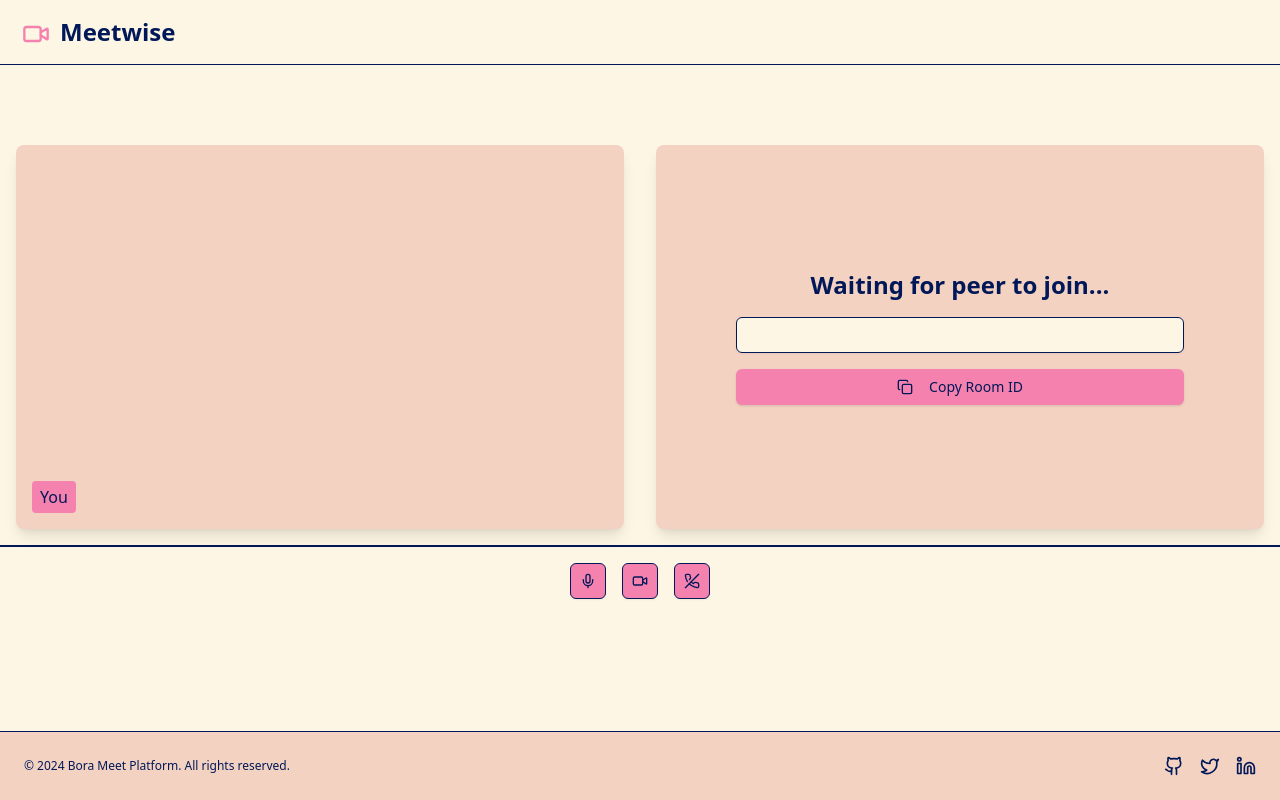
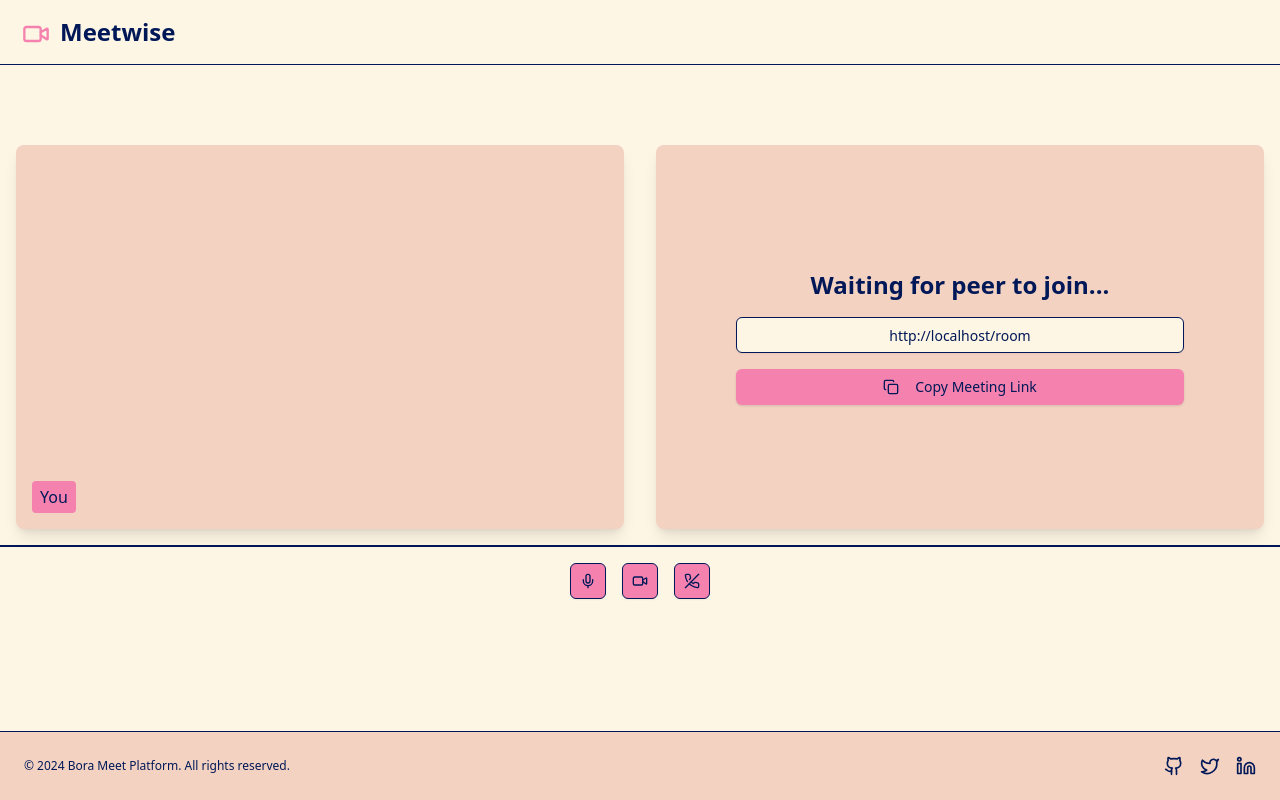
Before and after one commit to RitikBora/webrtc, a React (Vite) app in the folder frontend/: page /room in a window 1280 px wide. Built offline with nearby package versions, Linux system fonts and the light colour scheme; no server answers.

Commit message:
added loader to perr connection

```diff
--- a/frontend/src/components/MeetingRoom/Receiver.tsx
+++ b/frontend/src/components/MeetingRoom/Receiver.tsx
@@ -1,20 +1,17 @@
-
-
+import React, { useState } from "react";
 import { Button } from "../ui/button";
 import { Input } from "../ui/input";
-import { Copy } from "lucide-react";
+import { Copy, Video } from "lucide-react";
 import { toast } from "react-toastify";
+import { motion } from "framer-motion";
 
-
-
-export const Receiver = ({roomId , isPeerConnected , peerVideoRef} : {roomId : string , isPeerConnected: boolean , peerVideoRef: React.RefObject<HTMLVideoElement>}) =>
-{
-
+export const Receiver = ({ isPeerConnected, peerVideoRef }: { isPeerConnected: boolean, peerVideoRef: React.RefObject<HTMLVideoElement> }) => {
+  const [isWaiting, setIsWaiting] = useState(false);
 
   const copyRoomId = () => {
-    navigator.clipboard.writeText(roomId);
+    navigator.clipboard.writeText(window.location.href);
     toast.success('Room ID Copied!', {
-        position:"top-right",
+      position: "top-right",
       autoClose: 2000,
       hideProgressBar: false,
       closeOnClick: true,
@@ -22,9 +19,21 @@ export const Receiver = ({roomId , isPeerConnected , peerVideoRef} : {roomId : s
       draggable: true,
       theme: "light",
     });
+    setIsWaiting(true);
   };
 
-  return(
+  const pulseVariants = {
+    pulse: {
+      scale: [1, 1.1, 1],
+      transition: {
+        duration: 1.5,
+        repeat: Infinity,
+        ease: "easeInOut",
+      },
+    },
+  };
+
+  return (
     <div className="flex-1 bg-[#f3d2c1] rounded-lg overflow-hidden shadow-lg min-h-96">
       {isPeerConnected ? (
         <div className="relative h-full">
@@ -41,10 +50,12 @@ export const Receiver = ({roomId , isPeerConnected , peerVideoRef} : {roomId : s
         </div>
       ) : (
         <div className="flex flex-col items-center justify-center h-full p-4">
+          {!isWaiting ? (
+            <>
               <h2 className="text-2xl font-bold text-[#001858] mb-4">Waiting for peer to join...</h2>
               <div className="w-full max-w-md space-y-4">
                 <Input
-                  value={roomId}
+                  value={window.location.href}
                   readOnly
                   className="bg-[#fef6e4] text-[#001858] border-[#001858] text-center"
                 />
@@ -52,11 +63,31 @@ export const Receiver = ({roomId , isPeerConnected , peerVideoRef} : {roomId : s
                   onClick={copyRoomId}
                   className="w-full bg-[#f582ae] text-[#001858] hover:bg-[#f582ae]/80"
                 >
-                  <Copy className="h-4 w-4 mr-2" /> Copy Room ID
+                  <Copy className="h-4 w-4 mr-2" /> Copy Meeting Link
                 </Button>
               </div>
+            </>
+          ) : (
+            <div className="flex flex-col items-center space-y-6">
+              <motion.div
+                variants={pulseVariants}
+                animate="pulse"
+                className="relative"
+              >
+                <Video className="w-24 h-24 text-[#f582ae]" />
+              </motion.div>
+              <motion.p
+                initial={{ opacity: 0, y: 20 }}
+                animate={{ opacity: 1, y: 0 }}
+                transition={{ duration: 0.5 }}
+                className="text-xl font-semibold text-[#001858]"
+              >
+                Waiting for peer to connect...
+              </motion.p>
             </div>
           )}
         </div>
-  )
-}
+      )}
+    </div>
+  );
+};
--- a/frontend/src/components/MeetingRoom/Room.tsx
+++ b/frontend/src/components/MeetingRoom/Room.tsx
@@ -4,18 +4,15 @@ import {useRecoilValue } from 'recoil';
 import {IsMicOnAtom , IsVideoOnAtom} from '../../../recoil/atoms'
 import { MediaControls } from './MediaControls';
 import { EndCallPopup } from './EndCallPopup';
-import { Bounce, toast } from 'react-toastify';
 import {shareMedia} from "../../../utils/videoUtils"
-import { Button } from '../ui/button';
-import { Copy } from 'lucide-react';
-import { Input } from '../ui/input';
+
 
 
 export const Room = () => {
 
   const isMicOn = useRecoilValue(IsMicOnAtom);
   const isVideoOn  = useRecoilValue(IsVideoOnAtom);
-  const [roomId, setRoomId] = useState('');
+
 
   const [pc , setPC] = useState<RTCPeerConnection | null>(null);
   const peerVideoRef = useRef<HTMLVideoElement>(null);
@@ -24,14 +21,6 @@ export const Room = () => {
 
 
 
-  useEffect(() =>
-  {
-      const urlParams = new URLSearchParams(window.location.search);
-      const roomId = urlParams.get("roomId");
-      if(roomId)
-        setRoomId(roomId);
-
-  } , [])
 
 
   useEffect(() =>
@@ -44,9 +33,6 @@ export const Room = () => {
 
 const urlParams = new URLSearchParams(window.location.search);
       const roomId = urlParams.get("roomId");
-      if(roomId)
-        setRoomId(roomId);
-
 
       socket.onopen = () =>
       {
@@ -74,19 +60,13 @@ const urlParams = new URLSearchParams(window.location.search);
         pc.ontrack = (event) =>
         {
           setIsPeerConnected(true);
-
-
-               setIsPeerConnected(true);
           setTimeout(() =>{
-                console.log("11111111111")
             if (peerVideoRef.current) {
-
-                  console.log("yess");
               peerVideoRef.current.srcObject = new MediaStream([event.track]);
               peerVideoRef.current.muted = true;
               peerVideoRef.current.play();
             }
-               } , 1000)
+          } , 500)
 
 
         }
@@ -137,19 +117,6 @@ const urlParams = new URLSearchParams(window.location.search);
  } , [isVideoOn , isMicOn , pc]);
 
 
- const copyRoomId = () => {
-    navigator.clipboard.writeText(roomId);
-    toast.success('Room ID Copied!', {
-        position:"top-right",
-        autoClose: 2000,
-        hideProgressBar: false,
-        closeOnClick: true,
-        pauseOnHover: false,
-        draggable: true,
-        theme: "light",
-        });
-  };
-
 
   return (
    <div className='flex-1  pt-16'>
@@ -172,7 +139,7 @@ const urlParams = new URLSearchParams(window.location.search);
             </div>
           </div>
         </div>
-        <Receiver roomId={roomId} peerVideoRef={peerVideoRef} isPeerConnected={isPeerConnected}/>
+        <Receiver peerVideoRef={peerVideoRef} isPeerConnected={isPeerConnected}/>
       </main>
       <MediaControls selfVideoRef={selfVideoRef}/>
       <EndCallPopup/>
```
Lines whose indentation alone changed are shown as unchanged.
